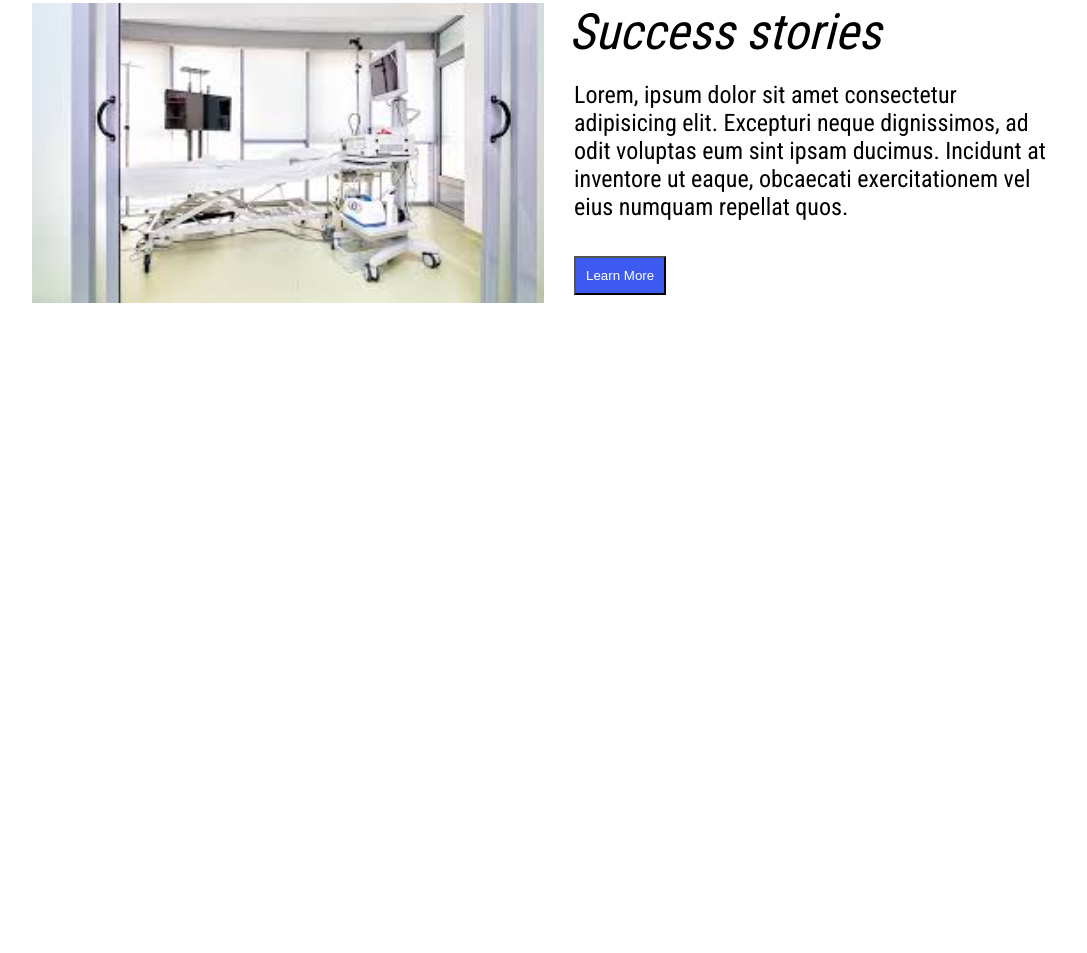
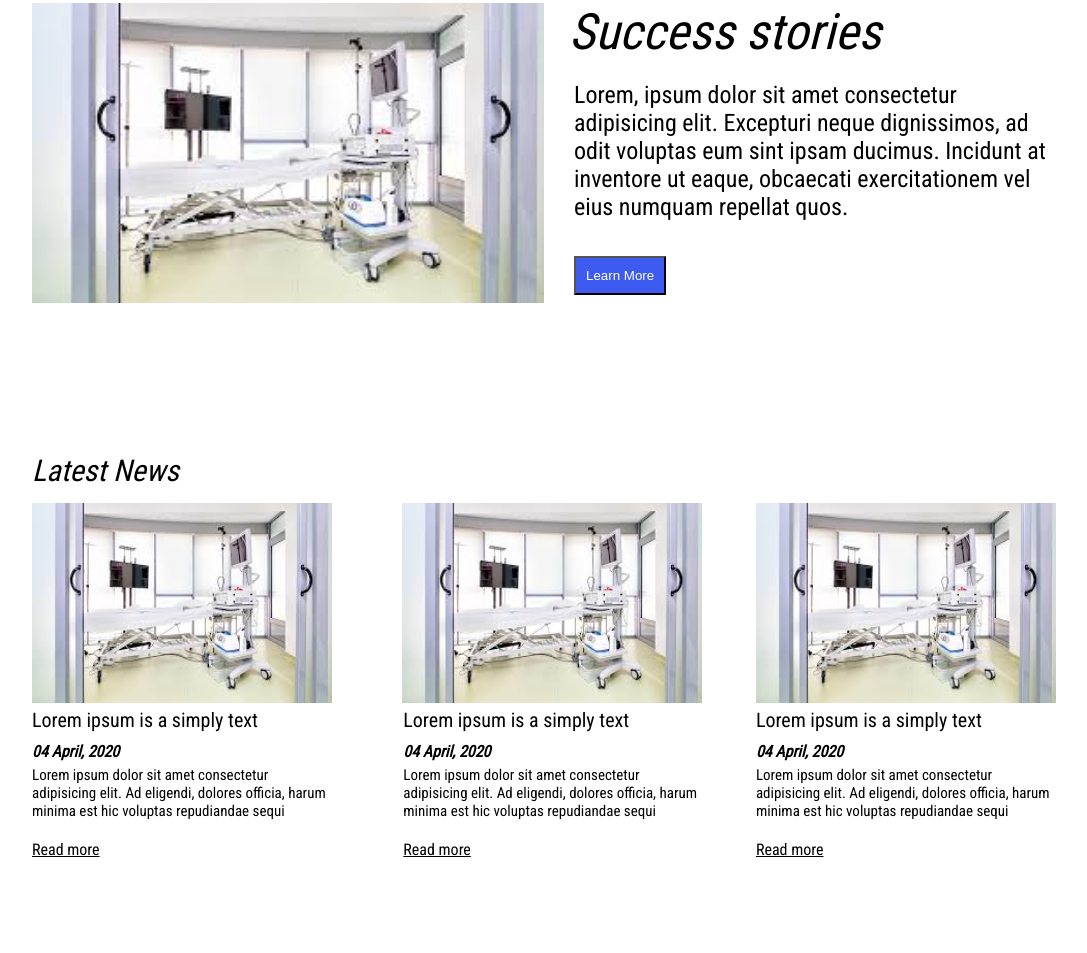
Before and after one commit to mihaifirst/Medic-website, a plain HTML site: page index.html in a window 1280 px wide. Shown: the part 2767-3720 px from the top of the page, without its empty margins (96-1183 px from the left). Before the commit the page ends 3220 px from the top, so only its background shows below. Drawn offline with Linux system fonts and the light colour scheme.

Commit message:
section-6

```diff
--- /dev/null
+++ b/css/components/section-6.css
@@ -0,0 +1,67 @@
+#section-6 {
+    background-color: white;
+    height: 500px;
+  }
+
+.mw-s6-header {
+    height: 50px;
+    width: 80%;
+    margin: 0 auto;
+    font-size: 30px;
+    font-style: italic;
+}
+
+.mw-s6-container-images,
+.mw-s6-container-text {
+    height: 200px;
+    width: 80%;
+    margin: 0 auto;
+}
+
+.mw-s6-image,
+.mw-s6-image-text {
+    height: 100%;
+    width: 33.33%;
+    float: left;
+}
+
+.mw-s6-image > img,
+.mw-s6-image-text > .mw-s6-text {
+    height: 100%;
+    width: 300px;
+}
+
+.mw-s6-image:nth-child(2) {
+    transform: translate(8.5%);
+}
+
+
+.mw-s6-image:nth-child(3) > img,
+.mw-s6-image-text:nth-child(3) > .mw-s6-text {
+    float: right;
+}
+
+.mw-s6-image-text:nth-child(2) > .mw-s6-text {
+    transform: translate(10%);
+}
+
+.mw-s6-text-title {
+    padding: 5px 0;
+    font-size: 20px;
+}
+
+.mw-s6-text-date {
+    font-style: italic;
+    padding: 5px 0;
+    font-weight: bold;
+}
+
+.mw-s6-text-description {
+    font-size: 15px;
+    font-weight: 300;
+}
+
+.mw-s6-text-readmore {
+    padding: 20px 0;
+    text-decoration: underline;
+}
--- a/index.html
+++ b/index.html
@@ -15,6 +15,7 @@
     <link rel="stylesheet" type="text/css" href="/css/components/section-3.css" />
     <link rel="stylesheet" type="text/css" href="/css/components/section-4.css" />
     <link rel="stylesheet" type="text/css" href="/css/components/section-5.css" />
+    <link rel="stylesheet" type="text/css" href="/css/components/section-6.css" />
   </head>
   <body>
     <!-- Navbar-->
@@ -200,5 +201,49 @@
         </div>
       </div>
     </section>
+    <!--Section 6-->
+    <section id="section-6">
+      <div class="mw-s6-header">Latest News</div>
+      <div class="mw-s6-container-images">
+        <div class="mw-s6-image">
+          <img src="assets/images/download.jpg">
+        </div>
+        <div class="mw-s6-image">
+          <img src="assets/images/download.jpg">
+        </div>
+        <div class="mw-s6-image">
+          <img src="assets/images/download.jpg">
+        </div>
+      </div>
+      <div class="mw-s6-container-text">
+        <div class="mw-s6-image-text">
+          <div class="mw-s6-text">
+            <div class="mw-s6-text-title">Lorem ipsum is a simply text</div>
+            <div class="mw-s6-text-date">04 April, 2020</div>
+            <div class="mw-s6-text-description">Lorem ipsum dolor sit amet consectetur adipisicing elit.
+              Ad eligendi, dolores officia, harum minima est hic voluptas repudiandae sequi</div>
+            <div class="mw-s6-text-readmore">Read more</div>
+          </div>
+        </div>
+        <div class="mw-s6-image-text">
+          <div class="mw-s6-text">
+            <div class="mw-s6-text-title">Lorem ipsum is a simply text</div>
+            <div class="mw-s6-text-date">04 April, 2020</div>
+            <div class="mw-s6-text-description">Lorem ipsum dolor sit amet consectetur adipisicing elit.
+               Ad eligendi, dolores officia, harum minima est hic voluptas repudiandae sequi</div>
+            <div class="mw-s6-text-readmore">Read more</div>
+          </div>
+        </div>
+        <div class="mw-s6-image-text">
+          <div class="mw-s6-text">
+            <div class="mw-s6-text-title">Lorem ipsum is a simply text</div>
+            <div class="mw-s6-text-date">04 April, 2020</div>
+            <div class="mw-s6-text-description">Lorem ipsum dolor sit amet consectetur adipisicing elit.
+              Ad eligendi, dolores officia, harum minima est hic voluptas repudiandae sequi</div>
+            <div class="mw-s6-text-readmore">Read more</div>
+          </div>
+        </div>
+      </div>
+    </section>
   </body>
 </html>
```
